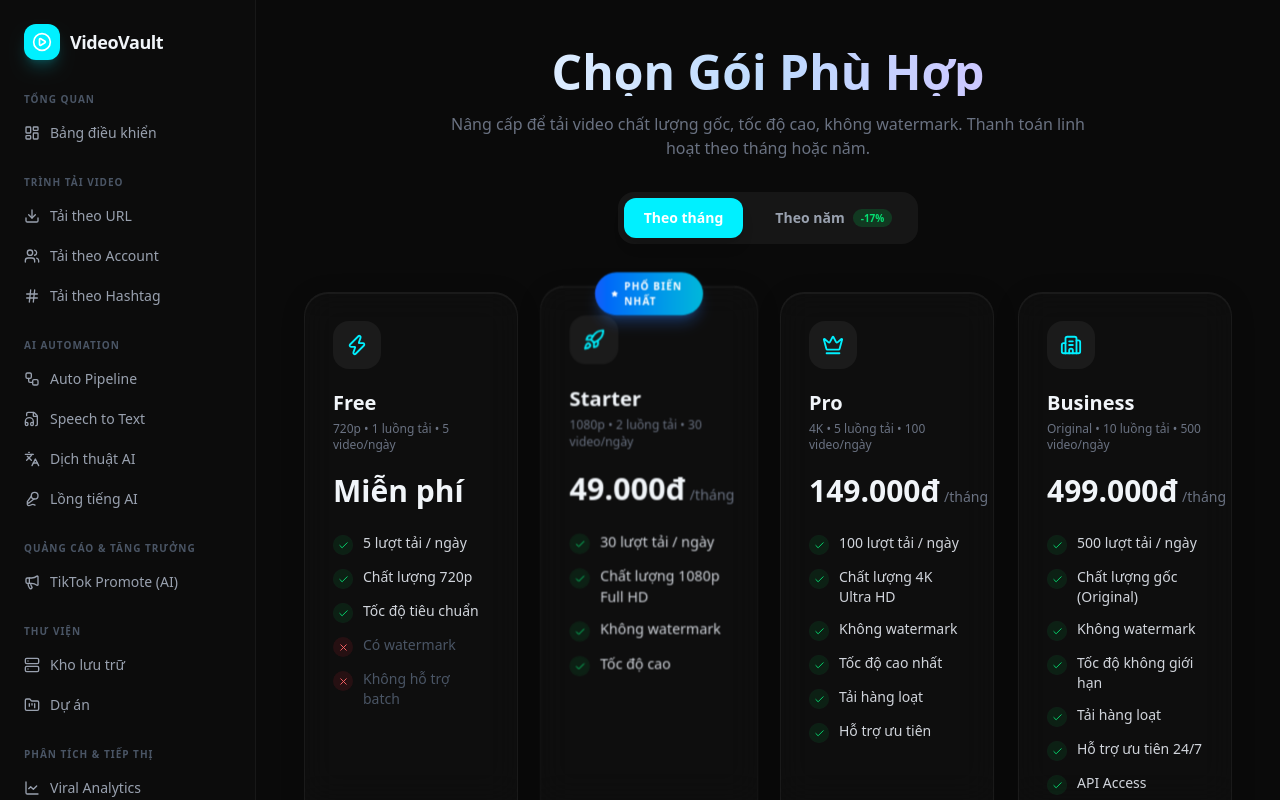
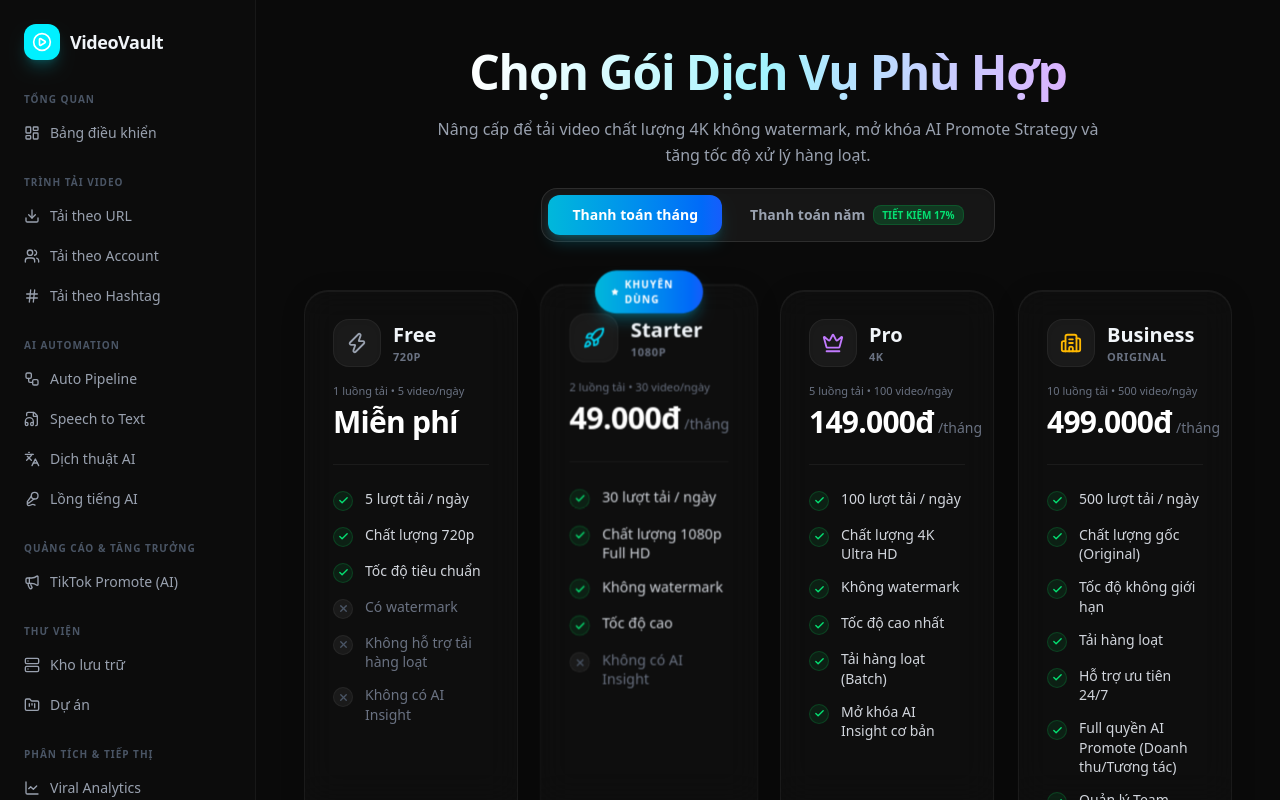
Before and after one commit to maithaihuy16102004/VideoVault, a React (Vite) app in the folder frontend/: page /subscriptions in a window 1280 px wide. Built offline with nearby package versions, Linux system fonts and the light colour scheme; no server answers.

Commit message:
feat: redesign Subscriptions page with high-end glassmorphism, animated glow, and ultra-premium VIP admin card

```diff
--- a/frontend/src/routes/subscriptions.tsx
+++ b/frontend/src/routes/subscriptions.tsx
@@ -1,6 +1,5 @@
 import React, { useState } from 'react';
-
-import { Check, Zap, Rocket, Crown, Building2, Star, X, ShieldCheck } from 'lucide-react';
+import { Check, Zap, Rocket, Crown, Building2, Star, X, ShieldCheck, Sparkles, TrendingUp } from 'lucide-react';
 import { motion, AnimatePresence } from 'framer-motion';
 import { useAuth } from '../shared/hooks/useAuth';
 
@@ -24,10 +23,12 @@ const Subscriptions: React.FC = () => {
             quality: '720p',
             concurrent: 1,
             features: ['5 lượt tải / ngày', 'Chất lượng 720p', 'Tốc độ tiêu chuẩn'],
-            limitations: ['Có watermark', 'Không hỗ trợ batch'],
-            color: 'from-slate-500/20 to-transparent',
-            borderColor: 'border-white/5',
-            btnClass: 'bg-white/5 hover:bg-white/10 text-white',
+            limitations: ['Có watermark', 'Không hỗ trợ tải hàng loạt', 'Không có AI Insight'],
+            color: 'from-gray-500/10 to-transparent',
+            glowColor: 'group-hover:shadow-gray-500/10',
+            borderColor: 'border-white/5 hover:border-gray-500/30',
+            iconColor: 'text-gray-400',
+            btnClass: 'bg-white/5 hover:bg-white/10 text-white border border-white/5',
         },
         {
             name: 'Starter',
@@ -38,10 +39,12 @@ const Subscriptions: React.FC = () => {
             quality: '1080p',
             concurrent: 2,
             features: ['30 lượt tải / ngày', 'Chất lượng 1080p Full HD', 'Không watermark', 'Tốc độ cao'],
-            limitations: [],
-            color: 'from-blue-500/20 to-transparent',
-            borderColor: 'border-blue-500/20',
-            btnClass: 'bg-blue-600 hover:bg-blue-700 text-white shadow-lg shadow-blue-500/20',
+            limitations: ['Không có AI Insight'],
+            color: 'from-cyan-500/10 to-blue-500/5',
+            glowColor: 'group-hover:shadow-cyan-500/20',
+            borderColor: 'border-cyan-500/20 hover:border-cyan-400/40',
+            iconColor: 'text-cyan-400',
+            btnClass: 'bg-gradient-to-r from-cyan-500 to-blue-600 hover:from-cyan-400 hover:to-blue-500 text-white shadow-lg shadow-cyan-500/20',
             popular: true,
         },
         {
@@ -52,11 +55,13 @@ const Subscriptions: React.FC = () => {
             quota: 100,
             quality: '4K',
             concurrent: 5,
-            features: ['100 lượt tải / ngày', 'Chất lượng 4K Ultra HD', 'Không watermark', 'Tốc độ cao nhất', 'Tải hàng loạt', 'Hỗ trợ ưu tiên'],
+            features: ['100 lượt tải / ngày', 'Chất lượng 4K Ultra HD', 'Không watermark', 'Tốc độ cao nhất', 'Tải hàng loạt (Batch)', 'Mở khóa AI Insight cơ bản'],
             limitations: [],
-            color: 'from-purple-500/20 to-transparent',
-            borderColor: 'border-purple-500/20',
-            btnClass: 'bg-gradient-to-r from-purple-600 to-indigo-600 hover:from-purple-700 hover:to-indigo-700 text-white shadow-lg shadow-purple-500/20',
+            color: 'from-purple-500/10 to-pink-500/5',
+            glowColor: 'group-hover:shadow-purple-500/20',
+            borderColor: 'border-purple-500/20 hover:border-purple-400/40',
+            iconColor: 'text-purple-400',
+            btnClass: 'bg-gradient-to-r from-purple-500 to-pink-600 hover:from-purple-400 hover:to-pink-500 text-white shadow-lg shadow-purple-500/20',
         },
         {
             name: 'Business',
@@ -66,91 +71,86 @@ const Subscriptions: React.FC = () => {
             quota: 500,
             quality: 'Original',
             concurrent: 10,
-            features: ['500 lượt tải / ngày', 'Chất lượng gốc (Original)', 'Không watermark', 'Tốc độ không giới hạn', 'Tải hàng loạt', 'Hỗ trợ ưu tiên 24/7', 'API Access', 'Quản lý Team'],
+            features: ['500 lượt tải / ngày', 'Chất lượng gốc (Original)', 'Tốc độ không giới hạn', 'Tải hàng loạt', 'Hỗ trợ ưu tiên 24/7', 'Full quyền AI Promote (Doanh thu/Tương tác)', 'Quản lý Team'],
             limitations: [],
-            color: 'from-amber-500/20 to-transparent',
-            borderColor: 'border-amber-500/20',
-            btnClass: 'bg-gradient-to-r from-amber-600 to-orange-600 hover:from-amber-700 hover:to-orange-700 text-white shadow-lg shadow-amber-500/20',
+            color: 'from-amber-500/10 to-orange-500/5',
+            glowColor: 'group-hover:shadow-amber-500/20',
+            borderColor: 'border-amber-500/20 hover:border-amber-400/40',
+            iconColor: 'text-amber-400',
+            btnClass: 'bg-gradient-to-r from-amber-500 to-orange-600 hover:from-amber-400 hover:to-orange-500 text-white shadow-lg shadow-amber-500/20',
         },
     ];
 
     const yearlySaving = Math.round((1 - 490000 / (49000 * 12)) * 100);
 
     return (
-        <div className="p-6 md:p-12 max-w-7xl mx-auto">
+        <div className="p-6 md:p-12 max-w-7xl mx-auto space-y-12">
             {/* Header */}
-            <div className="text-center mb-12">
-                <motion.h1
-                    initial={{ opacity: 0, y: -20 }}
-                    animate={{ opacity: 1, y: 0 }}
-                    className="text-4xl md:text-5xl font-extrabold mb-4 bg-gradient-to-r from-white via-blue-200 to-purple-300 bg-clip-text text-transparent"
-                >
-                    Chọn Gói Phù Hợp
-                </motion.h1>
-                <motion.p
-                    initial={{ opacity: 0, y: -10 }}
-                    animate={{ opacity: 1, y: 0 }}
-                    transition={{ delay: 0.1 }}
-                    className="text-gray-500 max-w-2xl mx-auto mb-8"
-                >
-                    Nâng cấp để tải video chất lượng gốc, tốc độ cao, không watermark.
-                    Thanh toán linh hoạt theo tháng hoặc năm.
+            <div className="text-center space-y-5">
+                <motion.div initial={{ opacity: 0, y: -20 }} animate={{ opacity: 1, y: 0 }}>
+                    <h1 className="text-4xl md:text-5xl font-black tracking-tight">
+                        <span className="bg-gradient-to-r from-white via-cyan-200 to-purple-300 bg-clip-text text-transparent">Chọn Gói Dịch Vụ Phù Hợp</span>
+                    </h1>
+                </motion.div>
+
+                <motion.p initial={{ opacity: 0, y: -10 }} animate={{ opacity: 1, y: 0 }} transition={{ delay: 0.1 }} className="text-gray-400 max-w-2xl mx-auto text-sm md:text-base leading-relaxed">
+                    Nâng cấp để tải video chất lượng 4K không watermark, mở khóa AI Promote Strategy và tăng tốc độ xử lý hàng loạt.
                 </motion.p>
 
                 {/* Billing Toggle */}
-                <motion.div
-                    initial={{ opacity: 0, scale: 0.9 }}
-                    animate={{ opacity: 1, scale: 1 }}
-                    transition={{ delay: 0.2 }}
-                    className="inline-flex items-center gap-3 bg-white/5 rounded-2xl p-1.5"
+                <motion.div initial={{ opacity: 0, scale: 0.9 }} animate={{ opacity: 1, scale: 1 }} transition={{ delay: 0.2 }}
+                    className="inline-flex items-center gap-1 bg-white/5 rounded-2xl p-1.5 border border-white/10 shadow-inner"
                 >
-                    <button
-                        onClick={() => setBilling('monthly')}
-                        className={`px-5 py-2.5 rounded-xl text-sm font-semibold transition-all ${
-                            billing === 'monthly'
-                                ? 'bg-primary text-white shadow-lg'
-                                : 'text-gray-400 hover:text-white'
-                        }`}
-                    >
-                        Theo tháng
+                    <button onClick={() => setBilling('monthly')}
+                        className={`px-6 py-2.5 rounded-xl text-sm font-bold transition-all ${billing === 'monthly' ? 'bg-gradient-to-r from-cyan-500 to-blue-600 text-white shadow-lg shadow-cyan-500/25' : 'text-gray-400 hover:text-white'}`}>
+                        Thanh toán tháng
                     </button>
-                    <button
-                        onClick={() => setBilling('yearly')}
-                        className={`px-5 py-2.5 rounded-xl text-sm font-semibold transition-all flex items-center gap-2 ${
-                            billing === 'yearly'
-                                ? 'bg-primary text-white shadow-lg'
-                                : 'text-gray-400 hover:text-white'
-                        }`}
-                    >
-                        Theo năm
-                        <span className="px-2 py-0.5 bg-green-500/20 text-green-400 text-[10px] font-bold rounded-full">
-                            -{yearlySaving}%
+                    <button onClick={() => setBilling('yearly')}
+                        className={`px-6 py-2.5 rounded-xl text-sm font-bold transition-all flex items-center gap-2 ${billing === 'yearly' ? 'bg-gradient-to-r from-cyan-500 to-blue-600 text-white shadow-lg shadow-cyan-500/25' : 'text-gray-400 hover:text-white'}`}>
+                        Thanh toán năm
+                        <span className={`px-2 py-0.5 text-[10px] uppercase font-black rounded-lg ${billing === 'yearly' ? 'bg-white/20 text-white' : 'bg-green-500/20 text-green-400 border border-green-500/20'}`}>
+                            Tiết kiệm {yearlySaving}%
                         </span>
                     </button>
                 </motion.div>
             </div>
 
             {isAdmin ? (
-                <motion.div
-                    initial={{ opacity: 0, scale: 0.95 }}
-                    animate={{ opacity: 1, scale: 1 }}
-                    className="glass-card p-12 max-w-3xl mx-auto text-center border-purple-500/30 bg-purple-500/5 relative overflow-hidden"
+                /* VIP Admin Card */
+                <motion.div initial={{ opacity: 0, scale: 0.95 }} animate={{ opacity: 1, scale: 1 }}
+                    className="relative max-w-3xl mx-auto rounded-3xl p-1 overflow-hidden shadow-2xl"
                 >
-                    <div className="absolute top-0 left-0 w-full h-1 bg-gradient-to-r from-purple-500 via-fuchsia-500 to-pink-500" />
-                    <div className="w-20 h-20 bg-purple-500/20 rounded-full flex items-center justify-center mx-auto mb-6">
-                        <ShieldCheck size={40} className="text-purple-400" />
+                    {/* Animated gradient border */}
+                    <div className="absolute inset-0 bg-gradient-to-r from-purple-500 via-pink-500 to-cyan-500 animate-[spin_4s_linear_infinite] opacity-50 blur-sm" />
+
+                    <div className="relative glass-card p-12 text-center border-0 bg-[#0a0a0f]/90 backdrop-blur-xl rounded-[23px] overflow-hidden">
+                        <div className="absolute top-0 left-0 w-full h-full bg-gradient-to-b from-purple-500/10 to-transparent" />
+
+                        <div className="relative z-10">
+                            <motion.div animate={{ y: [0, -10, 0] }} transition={{ duration: 4, repeat: Infinity, ease: "easeInOut" }}
+                                className="w-24 h-24 bg-gradient-to-br from-purple-500 to-pink-600 rounded-3xl flex items-center justify-center mx-auto mb-8 shadow-xl shadow-purple-500/30 rotate-3">
+                                <ShieldCheck size={48} className="text-white" />
+                            </motion.div>
+
+                            <h2 className="text-4xl font-black mb-4">
+                                <span className="bg-gradient-to-r from-purple-400 via-pink-400 to-cyan-400 bg-clip-text text-transparent">Quyền Lực Tối Thượng</span>
+                            </h2>
+                            <p className="text-gray-300 mb-8 text-base max-w-xl mx-auto leading-relaxed">
+                                Chào mừng <span className="font-bold text-white uppercase">{user?.fullName || 'Admin'}</span>. Bạn đang sử dụng đặc quyền quản trị viên cao cấp nhất. Mọi giới hạn hệ thống đã được gỡ bỏ hoàn toàn.
+                            </p>
+
+                            <div className="flex flex-wrap justify-center gap-4 text-sm font-bold text-white">
+                                <span className="flex items-center gap-2 px-4 py-2 bg-purple-500/15 border border-purple-500/30 rounded-xl">
+                                    <TrendingUp size={16} className="text-purple-400" /> Quota Tải Vô Hạn
+                                </span>
+                                <span className="flex items-center gap-2 px-4 py-2 bg-pink-500/15 border border-pink-500/30 rounded-xl">
+                                    <Sparkles size={16} className="text-pink-400" /> Unlock AI Promote (Full)
+                                </span>
+                                <span className="flex items-center gap-2 px-4 py-2 bg-cyan-500/15 border border-cyan-500/30 rounded-xl">
+                                    <Crown size={16} className="text-cyan-400" /> Admin Dashboard
+                                </span>
                             </div>
-                    <h2 className="text-3xl font-bold mb-4 bg-gradient-to-r from-purple-400 to-pink-400 bg-clip-text text-transparent">
-                        Quyền Lực Tối Thượng
-                    </h2>
-                    <p className="text-gray-300 mb-6 text-lg">
-                        Tài khoản của bạn là <span className="font-bold text-white">Quản trị viên hệ thống (Admin)</span>.
-                        Bạn đã được mở khóa tự động toàn bộ 100% tiện ích, đặc quyền tải xuống vô hạn và truy cập vào các AI cao cấp nhất mà không cần mua bất kỳ gói dịch vụ nào.
-                    </p>
-                    <div className="flex justify-center gap-4 text-sm font-semibold text-purple-300">
-                        <span className="flex items-center gap-1.5"><Check size={16} /> Tải Video Vô Hạn</span>
-                        <span className="flex items-center gap-1.5"><Check size={16} /> AI Automation (Full)</span>
-                        <span className="flex items-center gap-1.5"><Check size={16} /> Admin Dashboard</span>
+                        </div>
                     </div>
                 </motion.div>
             ) : (
@@ -162,70 +162,66 @@ const Subscriptions: React.FC = () => {
                             const period = billing === 'monthly' ? '/tháng' : '/năm';
 
                             return (
-                        <motion.div
-                            key={plan.name}
-                            initial={{ opacity: 0, y: 30 }}
-                            animate={{ opacity: 1, y: 0 }}
-                            transition={{ delay: i * 0.1 }}
-                            className={`glass-card p-7 relative flex flex-col group border ${plan.borderColor} ${
-                                plan.popular ? 'ring-2 ring-blue-500/30 scale-[1.02]' : ''
-                            }`}
+                                <motion.div key={plan.name} initial={{ opacity: 0, y: 30 }} animate={{ opacity: 1, y: 0 }} transition={{ delay: i * 0.1 }}
+                                    className={`glass-card p-7 relative flex flex-col group transition-all duration-300 border bg-gradient-to-b from-white/[0.03] to-transparent ${plan.borderColor} ${plan.glowColor} ${plan.popular ? 'ring-1 ring-cyan-500/50 scale-[1.02] shadow-2xl shadow-cyan-500/10' : 'hover:-translate-y-1'}`}
                                 >
                                     {plan.popular && (
-                                <div className="absolute -top-3.5 left-1/2 -translate-x-1/2 px-4 py-1.5 bg-gradient-to-r from-blue-600 to-cyan-500 text-white text-[10px] font-bold rounded-full uppercase tracking-widest flex items-center gap-1.5 shadow-lg shadow-blue-500/30">
-                                    <Star size={10} fill="currentColor" /> Phổ biến nhất
+                                        <div className="absolute -top-3.5 left-1/2 -translate-x-1/2 px-4 py-1.5 bg-gradient-to-r from-cyan-500 to-blue-600 text-white text-[10px] font-black rounded-full uppercase tracking-widest flex items-center gap-1.5 shadow-lg shadow-cyan-500/30">
+                                            <Star size={10} fill="currentColor" /> Khuyên Dùng
                                         </div>
                                     )}
 
-                            <div className={`absolute inset-0 bg-gradient-to-br ${plan.color} opacity-0 group-hover:opacity-100 transition-opacity duration-500 rounded-3xl`} />
+                                    {/* Hover glow background */}
+                                    <div className={`absolute inset-0 bg-gradient-to-br ${plan.color} opacity-0 group-hover:opacity-100 transition-opacity duration-500 rounded-3xl pointer-events-none`} />
 
                                     <div className="relative z-10 flex flex-col h-full">
                                         {/* Icon & Name */}
-                                <div className="w-12 h-12 bg-white/5 rounded-2xl flex items-center justify-center mb-5">
-                                    <plan.icon className="text-primary" size={22} />
+                                        <div className="flex items-center gap-3 mb-4">
+                                            <div className="w-12 h-12 bg-white/5 rounded-2xl flex items-center justify-center shadow-inner border border-white/5">
+                                                <plan.icon className={plan.iconColor} size={22} />
                                             </div>
-                                <h3 className="text-xl font-bold mb-1">{plan.name}</h3>
-                                <p className="text-xs text-gray-500 mb-5">{plan.quality} • {plan.concurrent} luồng tải • {plan.quota} video/ngày</p>
+                                            <div>
+                                                <h3 className="text-xl font-bold">{plan.name}</h3>
+                                                <p className="text-[11px] font-semibold text-gray-500 uppercase tracking-wider">{plan.quality}</p>
+                                            </div>
+                                        </div>
 
-                                {/* Price */}
-                                <div className="flex items-baseline gap-1 mb-6">
+                                        <div className="mb-6 pb-6 border-b border-white/5">
+                                            <p className="text-[11px] text-gray-500 font-medium mb-1">{plan.concurrent} luồng tải • {plan.quota} video/ngày</p>
+                                            <div className="flex items-baseline gap-1">
                                                 <AnimatePresence mode="wait">
-                                        <motion.span
-                                            key={`${plan.name}-${billing}`}
-                                            initial={{ opacity: 0, y: 10 }}
-                                            animate={{ opacity: 1, y: 0 }}
-                                            exit={{ opacity: 0, y: -10 }}
-                                            className="text-3xl font-extrabold"
-                                        >
+                                                    <motion.span key={`${plan.name}-${billing}`} initial={{ opacity: 0, y: 10 }} animate={{ opacity: 1, y: 0 }} exit={{ opacity: 0, y: -10 }}
+                                                        className="text-3xl font-black tracking-tight text-white">
                                                         {formatVND(price)}
                                                     </motion.span>
                                                 </AnimatePresence>
-                                    {price > 0 && <span className="text-gray-500 text-sm">{period}</span>}
+                                                {price > 0 && <span className="text-gray-500 text-sm font-medium">{period}</span>}
+                                            </div>
                                         </div>
 
                                         {/* Features */}
-                                <ul className="space-y-3 mb-6 flex-1">
+                                        <ul className="space-y-3.5 mb-8 flex-1">
                                             {plan.features.map(f => (
-                                        <li key={f} className="flex items-start gap-2.5 text-sm text-gray-300">
-                                            <div className="w-5 h-5 rounded-full bg-green-500/10 flex items-center justify-center shrink-0 mt-0.5">
-                                                <Check className="text-green-400" size={11} />
+                                                <li key={f} className="flex items-start gap-3 text-sm text-gray-300 font-medium">
+                                                    <div className="w-5 h-5 rounded-full bg-green-500/10 flex items-center justify-center shrink-0 mt-0.5 border border-green-500/20">
+                                                        <Check className="text-green-400" size={11} strokeWidth={3} />
                                                     </div>
-                                            {f}
+                                                    <span className="leading-snug">{f}</span>
                                                 </li>
                                             ))}
                                             {plan.limitations.map(l => (
-                                        <li key={l} className="flex items-start gap-2.5 text-sm text-gray-600">
-                                            <div className="w-5 h-5 rounded-full bg-red-500/10 flex items-center justify-center shrink-0 mt-0.5">
-                                                <X className="text-red-400" size={11} />
+                                                <li key={l} className="flex items-start gap-3 text-sm text-gray-500">
+                                                    <div className="w-5 h-5 rounded-full bg-white/5 flex items-center justify-center shrink-0 mt-0.5 border border-white/5">
+                                                        <X className="text-gray-600" size={11} strokeWidth={3} />
                                                     </div>
-                                            {l}
+                                                    <span className="leading-snug">{l}</span>
                                                 </li>
                                             ))}
                                         </ul>
 
                                         {/* CTA */}
-                                <button className={`w-full py-3.5 rounded-xl font-bold text-sm transition-all active:scale-95 ${plan.btnClass}`}>
-                                    {price === 0 ? 'Dùng miễn phí' : 'Nâng cấp ngay'}
+                                        <button className={`w-full py-3.5 rounded-xl font-bold text-sm transition-all active:scale-[0.98] ${plan.btnClass}`}>
+                                            {price === 0 ? 'Đang sử dụng' : 'Nâng cấp ngay'}
                                         </button>
                                     </div>
                                 </motion.div>
@@ -234,14 +230,13 @@ const Subscriptions: React.FC = () => {
                     </div>
 
                     {/* FAQ / Trust badges */}
-            <motion.div
-                initial={{ opacity: 0 }}
-                animate={{ opacity: 1 }}
-                transition={{ delay: 0.6 }}
-                className="mt-16 text-center text-gray-600 text-sm space-y-2"
+                    <motion.div initial={{ opacity: 0 }} animate={{ opacity: 1 }} transition={{ delay: 0.6 }}
+                        className="mt-16 text-center text-gray-500 text-xs md:text-sm space-y-2 font-medium"
                     >
-                <p>💳 Thanh toán an toàn qua MoMo, ZaloPay, VNPAY, Visa/Mastercard</p>
-                <p>🔄 Hủy hoặc đổi gói bất cứ lúc nào • ✅ Hoàn tiền trong 7 ngày đầu</p>
+                        <p className="flex items-center justify-center gap-2">
+                            <ShieldCheck size={16} className="text-green-400" /> Thanh toán an toàn qua MoMo, ZaloPay, VNPAY, Visa/Mastercard
+                        </p>
+                        <p className="text-gray-600">Hủy hoặc đổi gói bất cứ lúc nào • Hoàn tiền trong 7 ngày đầu không cần lý do</p>
                     </motion.div>
                 </>
             )}
```
Lines whose indentation alone changed are shown as unchanged.
